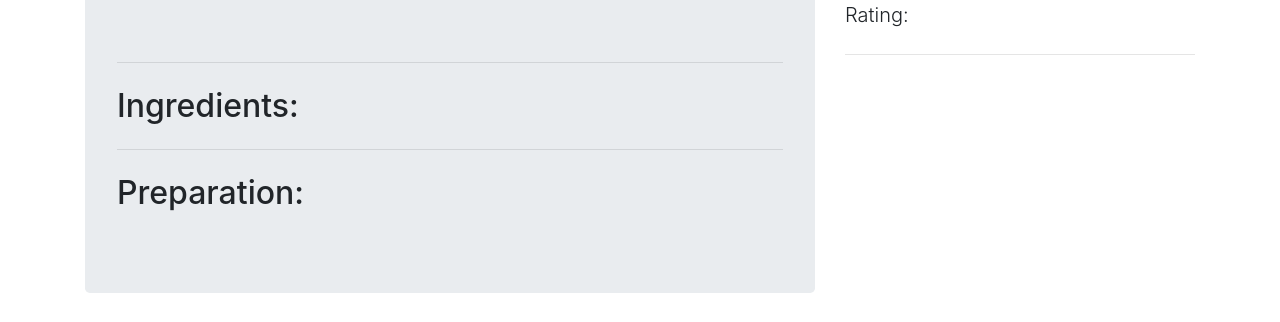
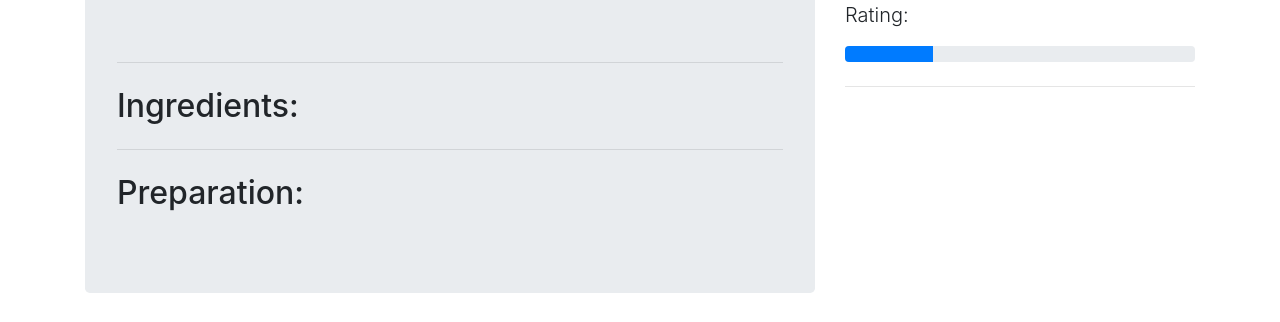
Before and after one commit to HapoGit89/Capstone-Project-1---Re-cipe, a Flask app: template templates/recipe_details.html in a window 1280 px wide. Shown: the part 154-476 px from the top of the page. Run offline with Flask 2, Linux system fonts and the light colour scheme; the template is opened without the code that fills it, so the values that code supplies are empty; some libraries are stand-ins or nearby versions.

Commit message:
added recipe_detail.hmtl

```diff
--- a/templates/recipe_details.html
+++ b/templates/recipe_details.html
@@ -24,6 +24,9 @@
 
             <img src="{{recipe.image_url}}" class="object-fit-fill" alt="img show {{recipe.title}}">
             <p class="lead">Rating:</p>
+            <div class="progress">
+              <div class="progress-bar" role="progressbar" style="width: 25%" aria-valuenow="25" aria-valuemin="0" aria-valuemax="100"></div>
+            </div>
             <hr class="my-4">
 
 
```
